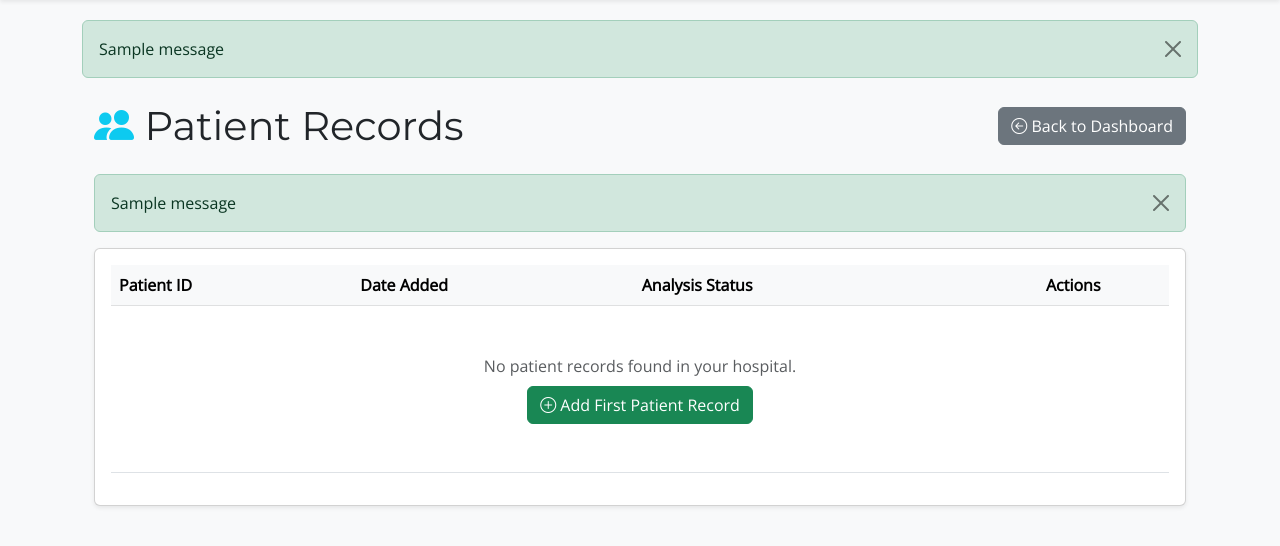
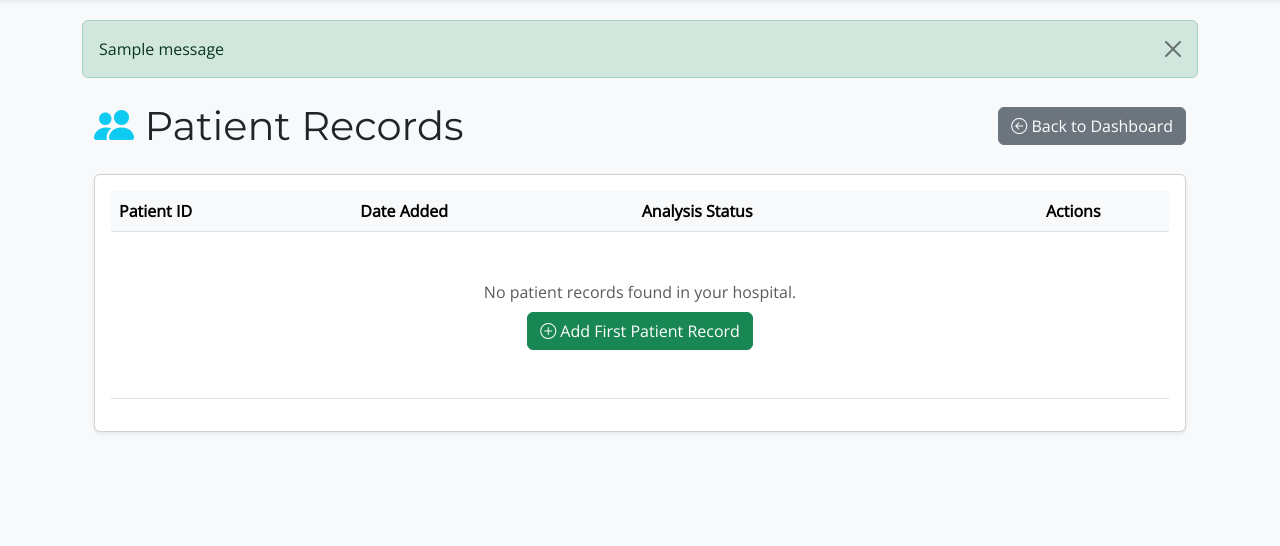
Before and after one commit to aspi1234/AI-health, a Django app: page /patients/ in a window 1280 px wide. Shown: the part 56-602 px from the top of the page. Run offline with Django 5.2, Linux system fonts and the light colour scheme; a user stored in the database is signed in; data comes from the database, SQL or seed files in the repository; both versions use the stored data as it was after the commit; tables that the repository leaves empty hold one stand-in row (values such as "Sample post"); one stand-in notice (Sample message) is shown; some libraries are stand-ins or nearby versions.

Commit message:
minor edits last good working checkpoint

```diff
--- a/templates/base.html
+++ b/templates/base.html
@@ -92,7 +92,7 @@
       </div>
     </nav>
 
-    <div class="container main-container">
+    <div class="container main-container pb-5">
       {% if messages %} {% for message in messages %}
       <div
         class="alert alert-{{ message.tags }} alert-dismissible fade show"
--- a/templates/health_app/patient_list.html
+++ b/templates/health_app/patient_list.html
@@ -9,16 +9,6 @@
             <i class="bi bi-arrow-left-circle"></i> Back to Dashboard
         </a>
     </div>
-
-    {% if messages %}
-        {% for message in messages %}
-            <div class="alert alert-{{ message.tags }} alert-dismissible fade show" role="alert">
-                {{ message }}
-                <button type="button" class="btn-close" data-bs-dismiss="alert" aria-label="Close"></button>
-            </div>
-        {% endfor %}
-    {% endif %}
-
     <div class="card shadow-sm">
         <div class="card-body">
             <div class="table-responsive">
```
Also changed, not shown: templates/health_app/doctor_dashboard.html (+0 -10 lines), db.sqlite3.
